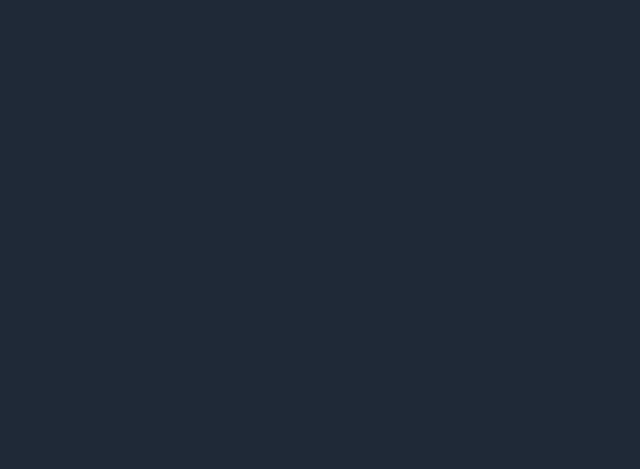
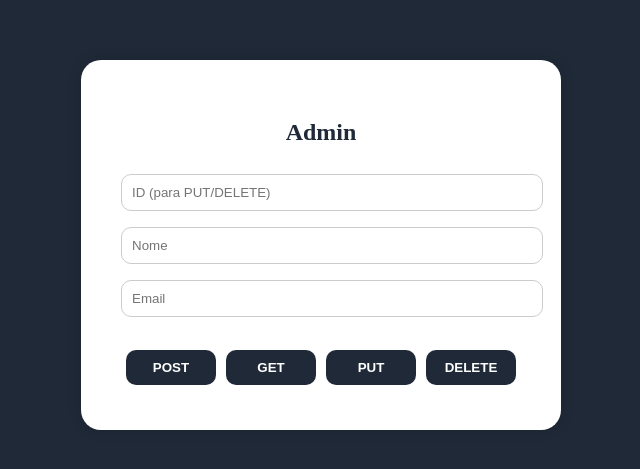
Before and after one commit to GustavoTorres11/API-CadastroUsuario_FrontEnd, an Angular app: page /admin/outra-coisa in a window 1280 px wide. Before the commit this address led to /. Shown: the part 163-632 px from the top of the page, without its empty margins (327-967 px from the left). Built offline with nearby package versions, Linux system fonts and the light colour scheme; sample sign-in values are in the browser's storage.

Commit message:
Token somente no login, com implementação de admin

```diff
--- /dev/null
+++ b/src/app/admin/admin-dashboard.css
@@ -0,0 +1,47 @@
+.admin-container {
+  display: flex;
+  justify-content: center;
+  align-items: center;
+  height: 100vh;
+}
+
+.admin-box {
+  background: #fff;
+  padding: 40px;
+  border-radius: 20px;
+  box-shadow: 0 0 15px rgba(0, 0, 0, 0.1);
+  width: 400px;
+}
+
+.admin-box h2 {
+  margin-bottom: 20px;
+  font-size: 24px;
+  color: #1f2937;
+  text-align: center;
+}
+
+.admin-box input {
+  width: 100%;
+  padding: 10px;
+  margin: 8px 0;
+  border-radius: 10px;
+  border: 1px solid #ccc;
+}
+
+.botoes {
+  display: flex;
+  justify-content: space-between;
+  margin-top: 20px;
+}
+
+.botoes button {
+  flex: 1;
+  margin: 5px;
+  padding: 10px;
+  border: none;
+  background-color: #1f2937;
+  color: white;
+  border-radius: 10px;
+  cursor: pointer;
+  font-weight: bold;
+}
--- /dev/null
+++ b/src/app/admin/admin-dashboard.html
@@ -0,0 +1,23 @@
+<div class="admin-container">
+  <div class="admin-box">
+    <h2>Admin</h2>
+
+    <form>
+      <input type="number" [(ngModel)]="id" name="id" placeholder="ID (para PUT/DELETE)" />
+      <input type="text" [(ngModel)]="nome" name="nome" placeholder="Nome" />
+      <input type="email" [(ngModel)]="email" name="email" placeholder="Email" />
+
+      <div class="botoes">
+        <button type="button" (click)="post()">POST</button>
+        <button type="button" (click)="get()">GET</button>
+        <button type="button" (click)="put()">PUT</button>
+        <button type="button" (click)="delete()">DELETE</button>
+      </div>
+    </form>
+
+    <div *ngIf="resultado">
+      <h4>Resultado:</h4>
+      <pre>{{ resultado | json }}</pre>
+    </div>
+  </div>
+</div>
--- /dev/null
+++ b/src/app/admin/admin-dashboard.ts
@@ -0,0 +1,56 @@
+import { Component } from '@angular/core';
+import { HttpClient, HttpClientModule, HttpHeaders } from '@angular/common/http';
+import { FormsModule } from '@angular/forms';
+import { CommonModule } from '@angular/common';
+
+@Component({
+  selector: 'app-admin-dashboard',
+  standalone: true,
+  templateUrl: './admin-dashboard.html',
+  styleUrls: ['./admin-dashboard.css'],
+  imports: [HttpClientModule, FormsModule, CommonModule]
+})
+export class AdminDashboard {
+  id: number | null = null;
+  nome = '';
+  email = '';
+  resultado: any;
+
+  private apiUrl = 'https://localhost:7135/api/usuario';
+
+  constructor(private http: HttpClient) {}
+
+  private getAuthHeaders() {
+    const token = localStorage.getItem('token');
+    return {
+      headers: new HttpHeaders({
+        Authorization: `Bearer ${token}`
+      })
+    };
+  }
+
+  post() {
+    const body = { nome: this.nome, email: this.email, senha: '123' };
+    this.http.post(this.apiUrl, body, this.getAuthHeaders())
+      .subscribe(res => this.resultado = res);
+  }
+
+  get() {
+    this.http.get(this.apiUrl, this.getAuthHeaders())
+      .subscribe(res => this.resultado = res);
+  }
+
+  put() {
+    if (!this.id) return alert('Informe o ID');
+    const body = { id: this.id, nome: this.nome, email: this.email, senha: '123' };
+    this.http.put(`${this.apiUrl}/${this.id}`, body, this.getAuthHeaders())
+      .subscribe(res => this.resultado = res);
+  }
+
+  delete() {
+    if (!this.id) return alert('Informe o ID');
+
+    this.http.delete(`${this.apiUrl}/${this.id}`, this.getAuthHeaders())
+      .subscribe(res => this.resultado = "Usuario removido");
+  }
+}
--- a/src/app/admin/admin.guard.ts
+++ b/src/app/admin/admin.guard.ts
@@ -1,19 +1,28 @@
-import { Injectable } from '@angular/core';
-import { CanActivate, Router, UrlTree } from '@angular/router';
+import { Injectable, Inject, PLATFORM_ID } from '@angular/core';
+import { CanActivate, Router } from '@angular/router';
 import { AuthService } from '../auth.service';
-
-
+import { isPlatformBrowser } from '@angular/common';
 
 @Injectable({ providedIn: 'root' })
 export class AdminGuard implements CanActivate {
-  constructor(private auth: AuthService, private router: Router) { }
+  constructor(
+    private auth: AuthService,
+    private router: Router,
+    @Inject(PLATFORM_ID) private platformId: Object
+  ) { }
 
   canActivate(): boolean {
-    if (this.auth.isAdmin()) {
-      return true;
+    // Só acessa localStorage no navegador
+    if (isPlatformBrowser(this.platformId)) {
+      const role = localStorage.getItem('role');
+
+      if (role === 'admin') {
+        return true;
+      }
     }
 
-    this.router.navigate(['home']); // redireciona se não for admin
+    // Se não for admin ou estiver no SSR
+    this.router.navigate(['home']);
     return false;
   }
 }
--- a/src/app/admin/admin.html
+++ /dev/null
@@ -1 +0,0 @@
-<p>admin works!</p>
--- a/src/app/app.routes.ts
+++ b/src/app/app.routes.ts
@@ -2,7 +2,7 @@ import { Routes } from '@angular/router';
 import { Login } from './login/login';
 import { Cadastro } from './cadastro/cadastro';
 import { Home } from './home/home';
-import { Admin } from './admin/admin';
+import { AdminDashboard } from './admin/admin-dashboard';
 import { AdminGuard } from './admin/admin.guard';
 
 
@@ -11,5 +11,13 @@ export const routes: Routes = [
     { path: 'login', component: Login },
     { path: 'cadastro', component: Cadastro },
     { path: 'home', component: Home },
-    { path: 'admin', component: Admin, canActivate: [AdminGuard] } // rota protegida
+
+    {
+        path: 'admin',
+        canActivate: [AdminGuard],
+        children: [
+            {path: '', component: AdminDashboard },
+            {path: 'outra-coisa', component: AdminDashboard},
+        ]
+    }
 ];
--- a/src/app/login/login.ts
+++ b/src/app/login/login.ts
@@ -3,6 +3,7 @@ import { Router, RouterModule } from '@angular/router';
 import { LoginService } from '../services/login.services';
 import { FormsModule } from '@angular/forms';
 import { Home } from '../home/home';
+import { AdminDashboard } from '../admin/admin-dashboard';
 
 
 @Component({
@@ -23,7 +24,15 @@ export class Login {
     this.loginService.login(this.email, this.senha).subscribe(
       resposta => {
         console.log('Login bem-sucedido!', resposta);
-        this.router.navigate(['home'])
+
+        localStorage.setItem('token', resposta.token);
+        localStorage.setItem('role', resposta.role);
+
+        if (resposta.role === 'admin') {
+          this.router.navigate(['admin'])
+        } else {
+          this.router.navigate(['home'])
+        }
       },
       erro => {
         console.error('Erro ao fazer login', erro);
```
Also changed, not shown: src/app/admin/admin.ts (deleted, +0 -9 lines), src/app/admin/admin.css (deleted), 1 other file (tests, documents, lock files or other folders).
